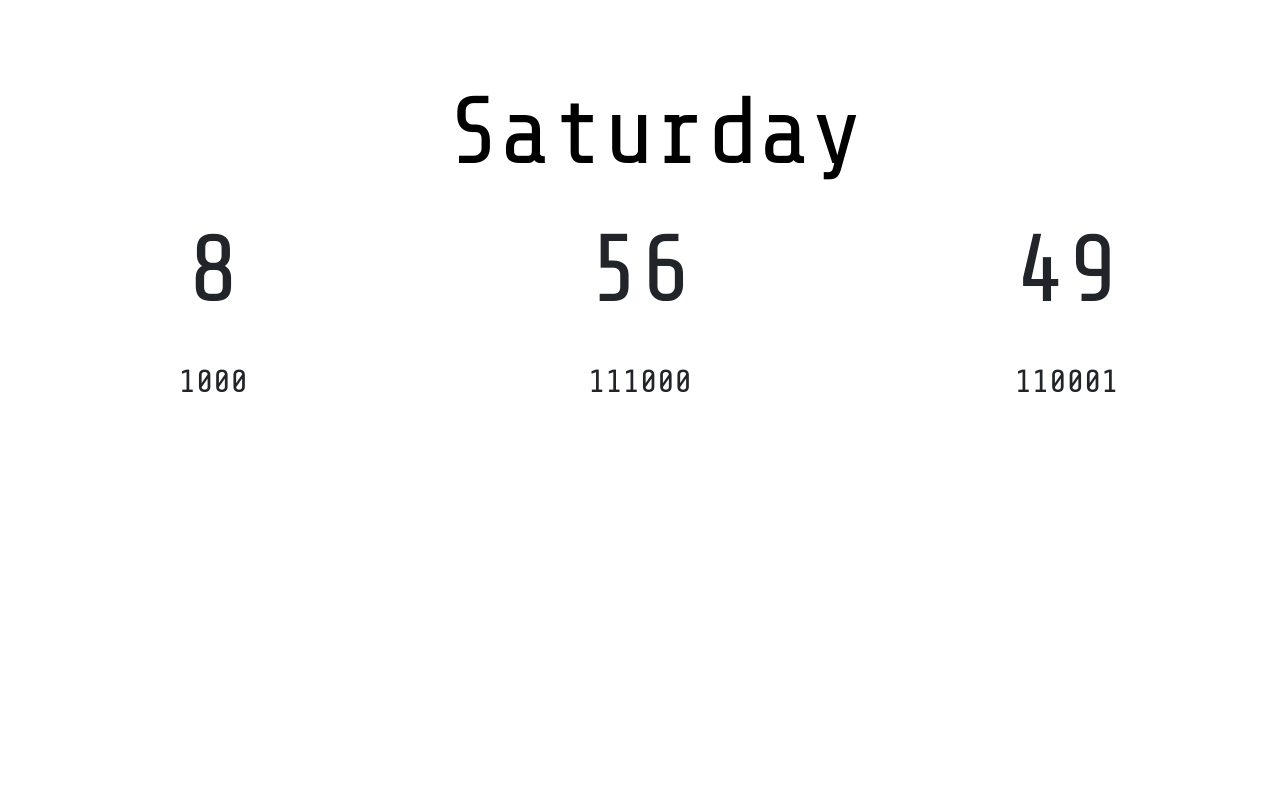
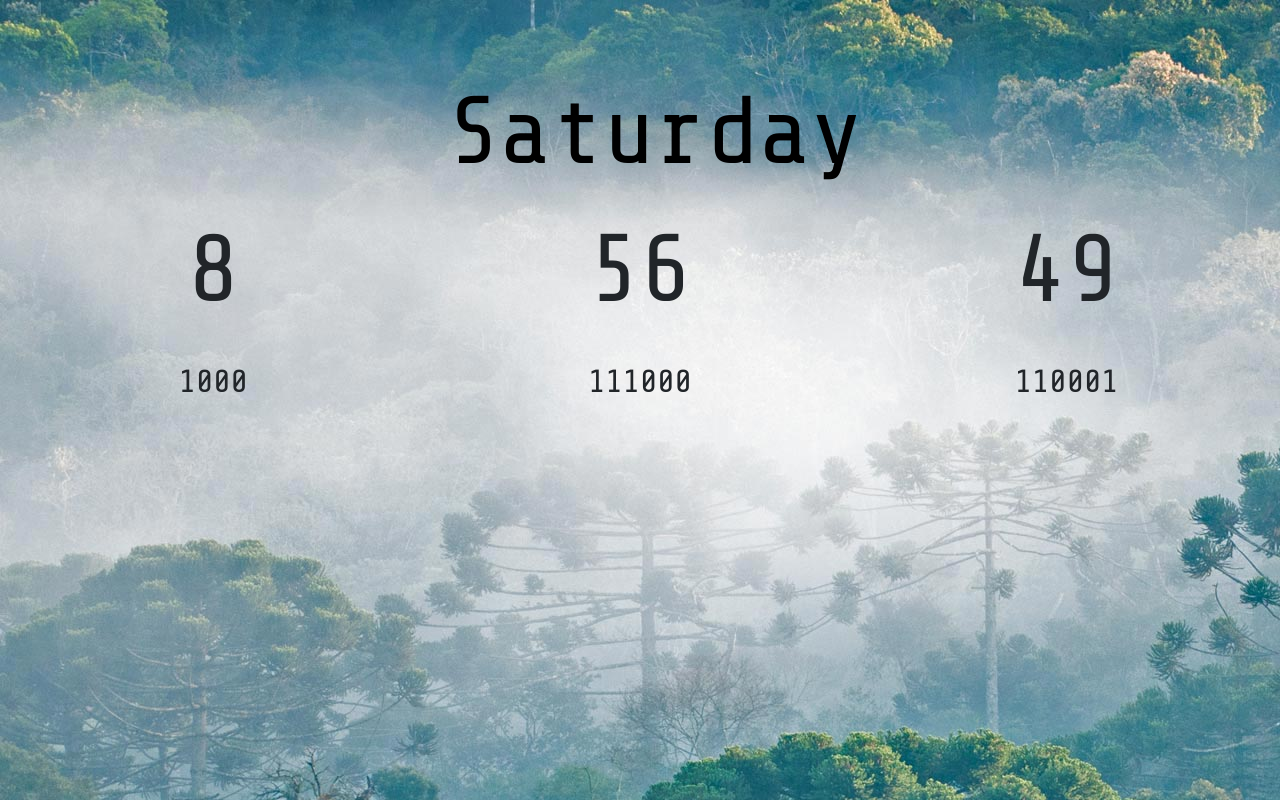
Before and after one commit to AgentSmith-art/clock, a plain HTML site: page index.html in a window 1280 px wide. Drawn offline with nearby package versions, Linux system fonts and the light colour scheme; a web font is replaced by a local one.

Commit message:
Update custom.css

```diff
--- a/css/custom.css
+++ b/css/custom.css
@@ -5,7 +5,7 @@ body{
 	align-items: center;
 	font-family: 'Quicksand', sans-serif;
 	font-size: 42px;
-  background-image: url(./img/P3.jpg);
+  background-image: url(../img/P3.jpg);
   }
   img
   {
```
